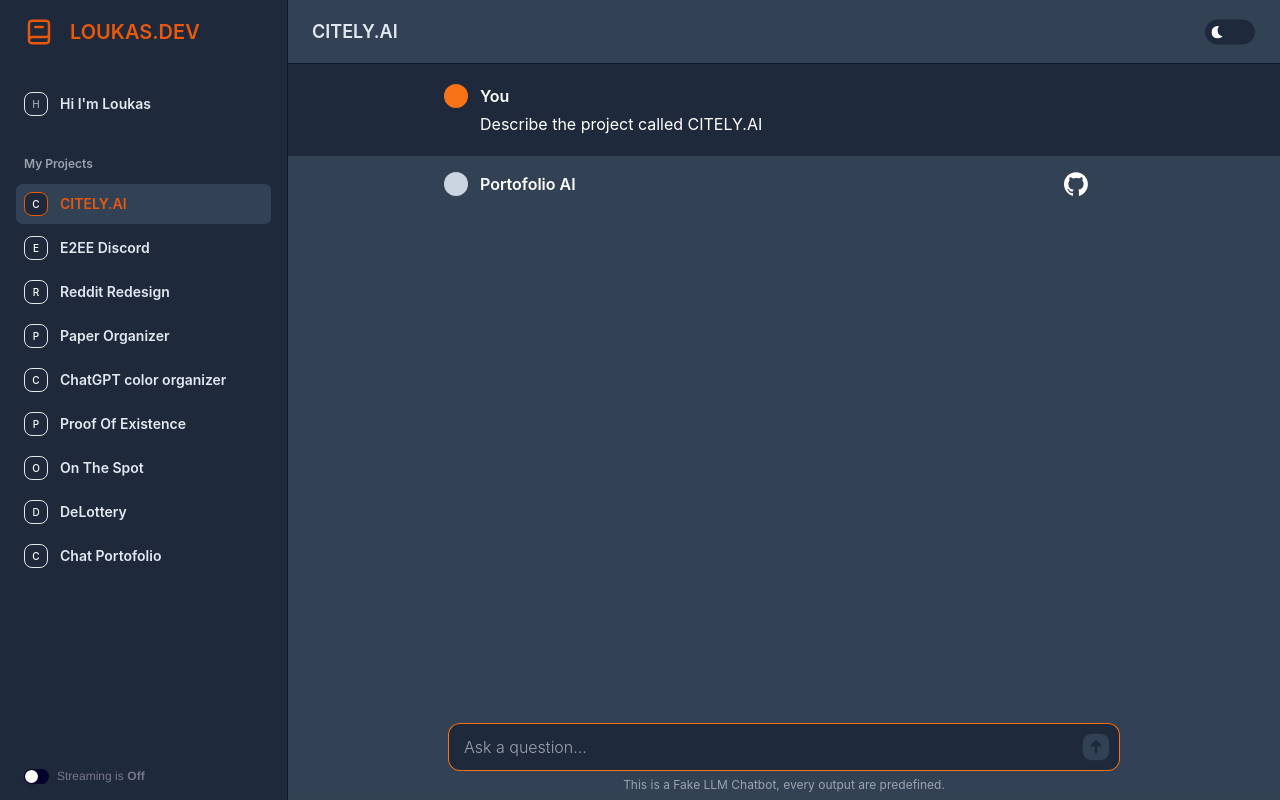
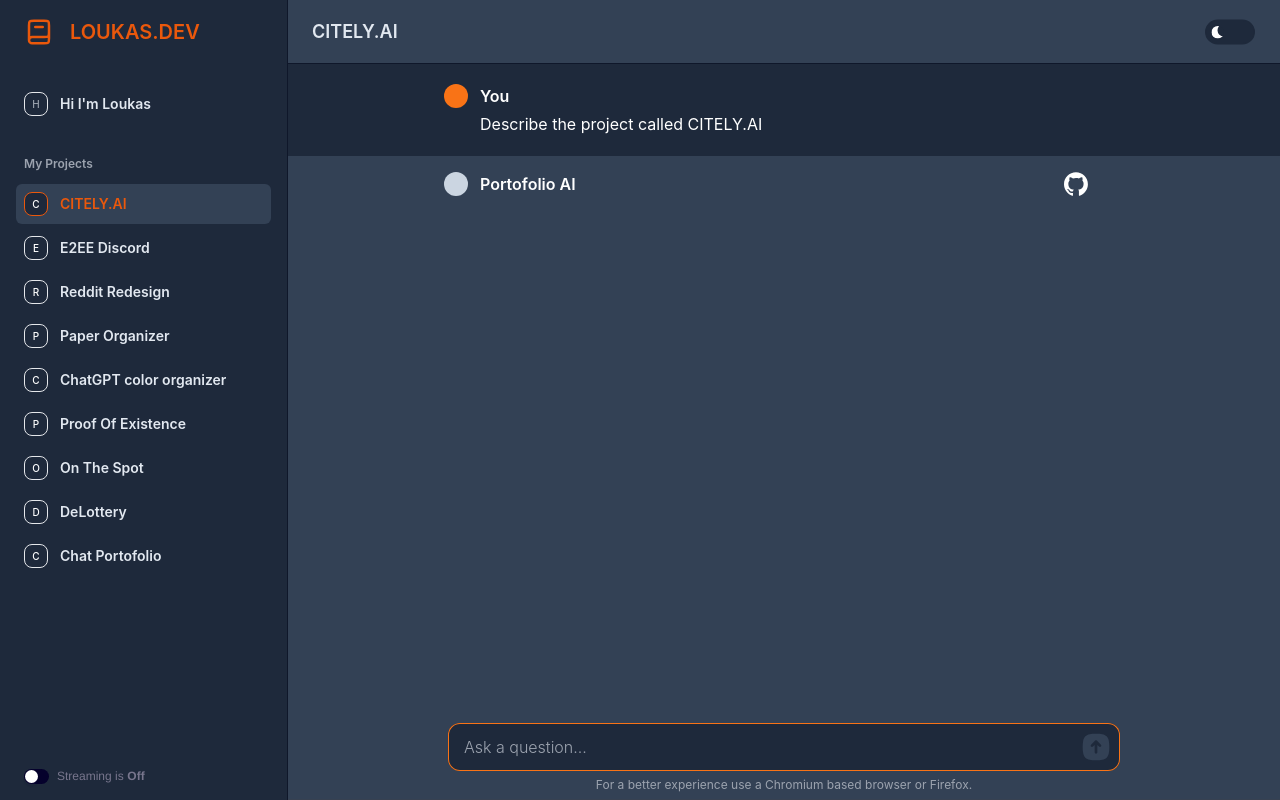
Before and after one commit to LKPcode/Chat-Portofolio, a Nuxt app: page /CITELY.AI in a window 1280 px wide. Built offline with nearby package versions, Linux system fonts and the light colour scheme.

Commit message:
Added compatibility message under prompt input

```diff
--- a/components/Chat.vue
+++ b/components/Chat.vue
@@ -62,7 +62,7 @@
             </div>
           </div>
           <div class="text-xs py-1.5 text-gray-400  text-center">
-            <span v-if="state.browserIsCompatible">This is a Fake LLM Chatbot, every output are predefined.</span>
+            <span v-if="state.browserIsCompatible.value">This is a Fake LLM Chatbot, every output are predefined.</span>
             <span v-else>For a better experience use a Chromium based browser or Firefox.</span>
           </div>
         </div>
--- a/components/StreamingSwitch.vue
+++ b/components/StreamingSwitch.vue
@@ -34,6 +34,7 @@ onMounted(() => {
         changeStreamMode();
     }else {
         state.streamChat.value = JSON.parse(localStorage.getItem('streamChat'));
+        state.browserIsCompatible.value = isBrowserCompatible();
         changeStreamMode();
     }
 });
```
Also changed, not shown: public/projects/Hi-I-am-Loukas/README.md.
